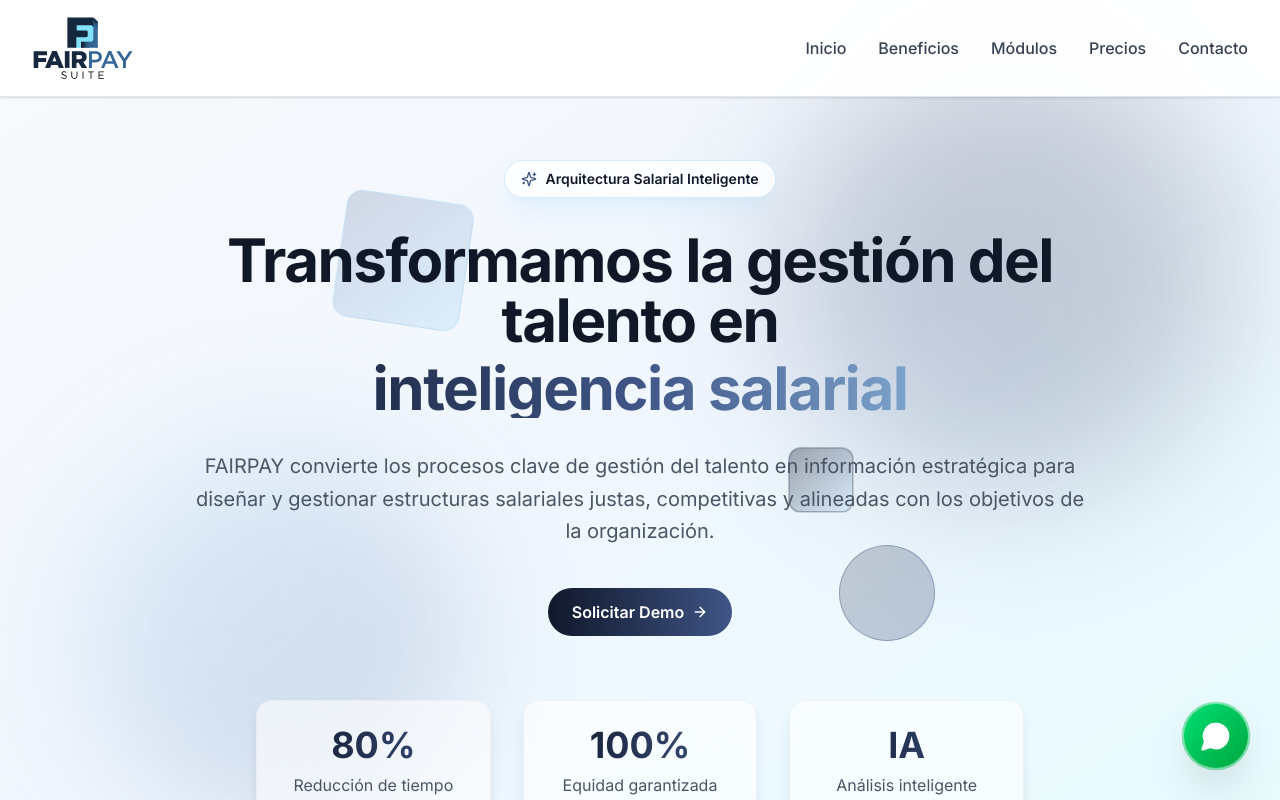
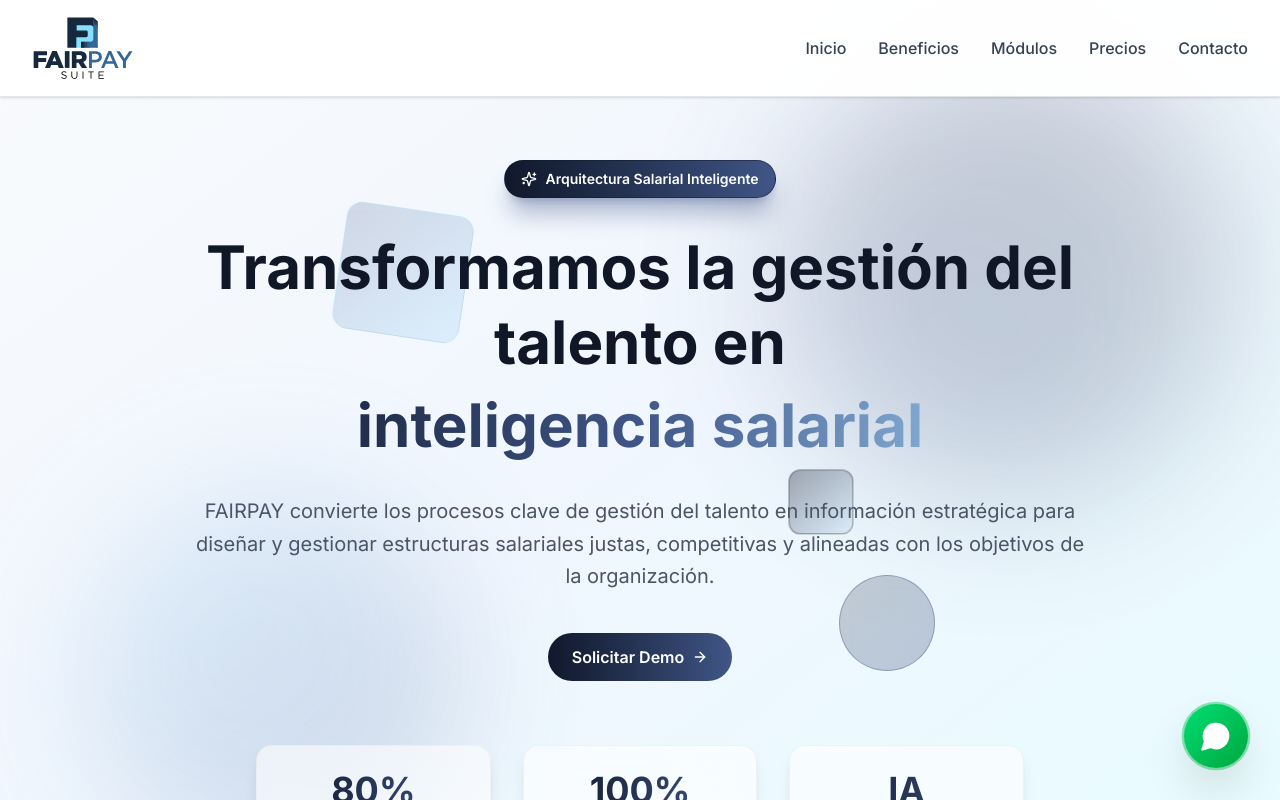
Before and after one commit to fairpayconsultus/landingPageFairpay, a React (Vite) app: page / in a window 1280 px wide. Shown: the top 800 px of the page. Built offline with nearby package versions, Linux system fonts and the light colour scheme.

Commit message:
changes title

```diff
--- a/src/app/components/Hero.tsx
+++ b/src/app/components/Hero.tsx
@@ -73,10 +73,10 @@
             initial={{ opacity: 0, y: 20 }}
             animate={{ opacity: 1, y: 0 }}
             transition={{ delay: 0.2 }}
-            className="inline-flex items-center gap-2 px-4 py-2 bg-white/80 backdrop-blur-xl border border-[#a8d9fa]/50 rounded-full shadow-xl shadow-[#a8d9fa]/20"
+            className="inline-flex items-center gap-2 px-4 py-2 bg-gradient-to-r from-[#10182b] to-[#405687] border border-[#10182b]/50 rounded-full shadow-xl shadow-[#405687]/40"
           >
-            <Sparkles className="w-4 h-4 text-[#405687]" />
-            <span className="text-sm font-semibold text-[#10182b]">
+            <Sparkles className="w-4 h-4 text-white" />
+            <span className="text-sm font-semibold text-white">
               Arquitectura Salarial Inteligente
             </span>
           </motion.div>
@@ -86,7 +86,7 @@
             initial={{ opacity: 0, y: 30 }}
             animate={{ opacity: 1, y: 0 }}
             transition={{ delay: 0.3 }}
-            className="text-4xl sm:text-5xl lg:text-6xl font-bold tracking-tight"
+            className="text-4xl sm:text-5xl lg:text-6xl font-bold leading-tight"
           >
             <span className="block text-gray-900">Transformamos la gestión del</span>
             <span className="block text-gray-900">talento en</span>
```
